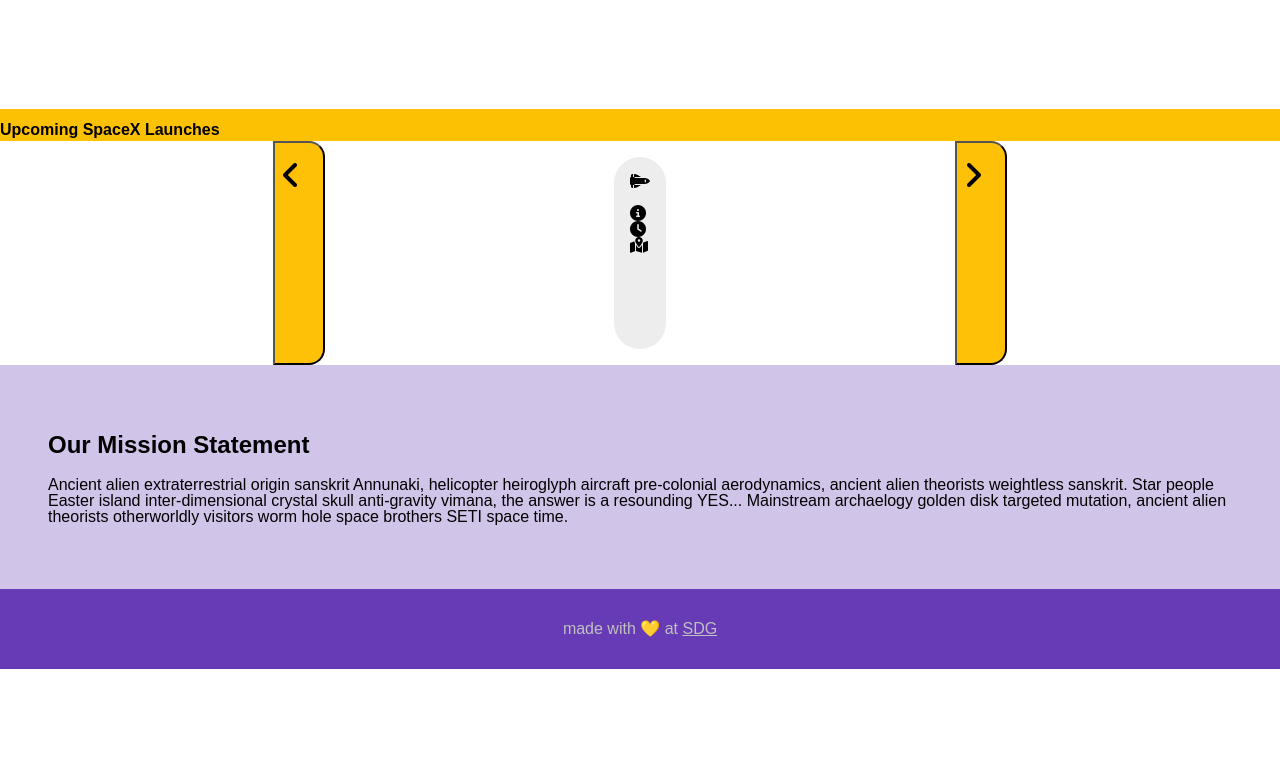
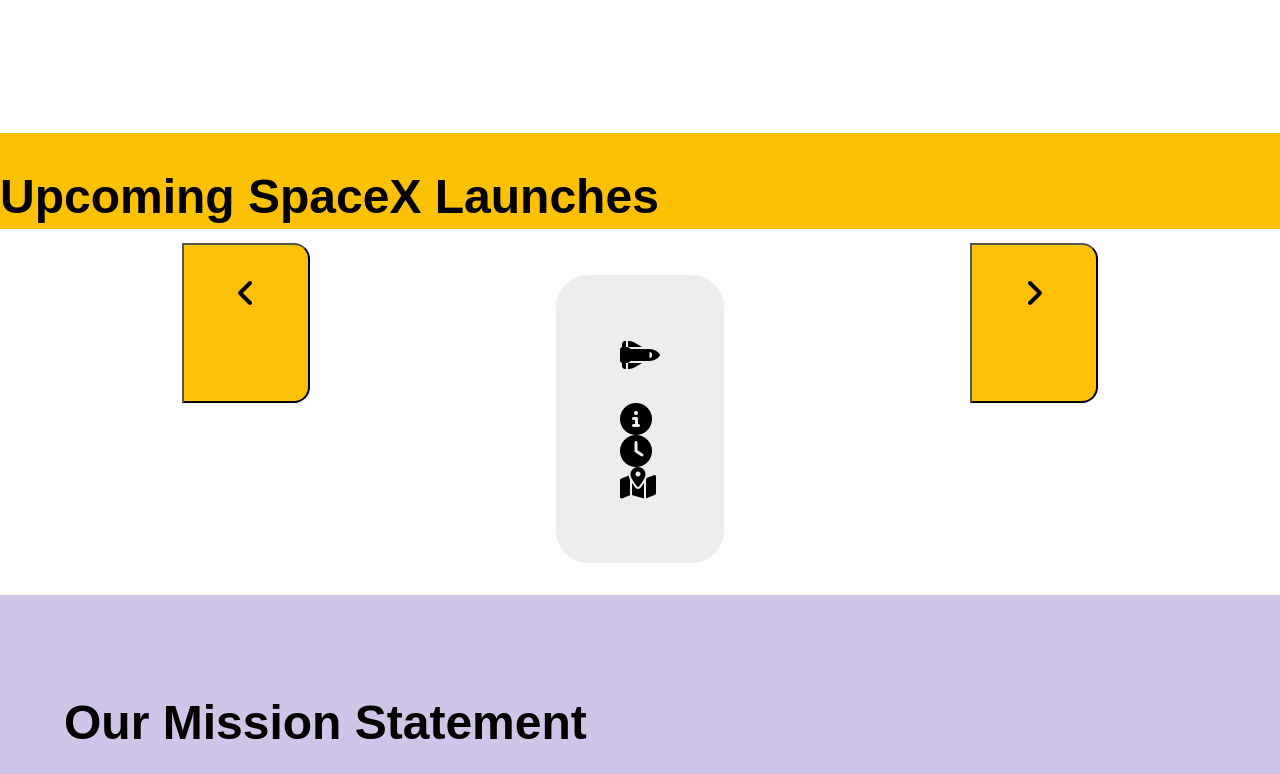
Before and after one commit to mallorysmith64/space-x, a website: page public/index.html in a window 1280 px wide. Shown: the part 646-1420 px from the top of the page. Before the commit the page ends 1315 px from the top, so only its background shows below. Drawn offline with Linux system fonts and the light colour scheme; no server answers.

Commit message:
finished desktop version

```diff
--- a/public/screen.css
+++ b/public/screen.css
@@ -147,23 +147,64 @@
   .top-background {
     height: 6.2em;
   }
+
   .page-title {
     padding: 0.5em;
     font-size: 3em;
   }
+
   .position-links {
     position: relative;
     left: 95em;
     font-size: 0.7em;
   }
+
   .explore-image {
     background-size: 100%;
     background-position: 30% 50%;
     height: 40em;
   }
+
   .explore-universe-text {
     position: relative;
     font-size: 4em;
     top: 2.5em;
   }
+
+  .copyright {
+    font-size: 1.5em;
+  }
+
+  .launches-background {
+    font-size: 3em;
+    margin-bottom: 0.3em;
+  }
+
+  .arrows {
+    width: 4em;
+    height: 5em;
+    padding: 1em 1em 1em 1em;
+  }
+
+  .card-background {
+    margin-left: 2em;
+    margin-right: 2em;
+    font-size: 2em;
+    border-radius: 1em;
+    padding: 2em;
+  }
+
+  .statement-background {
+    font-size: 2em;
+    padding: 2em;
+  }
+
+  .footer {
+    font-size: 2em;
+    padding: 2em;
+  }
+
+  .footer-link {
+    font-size: 1em;
+  }
 }
```
